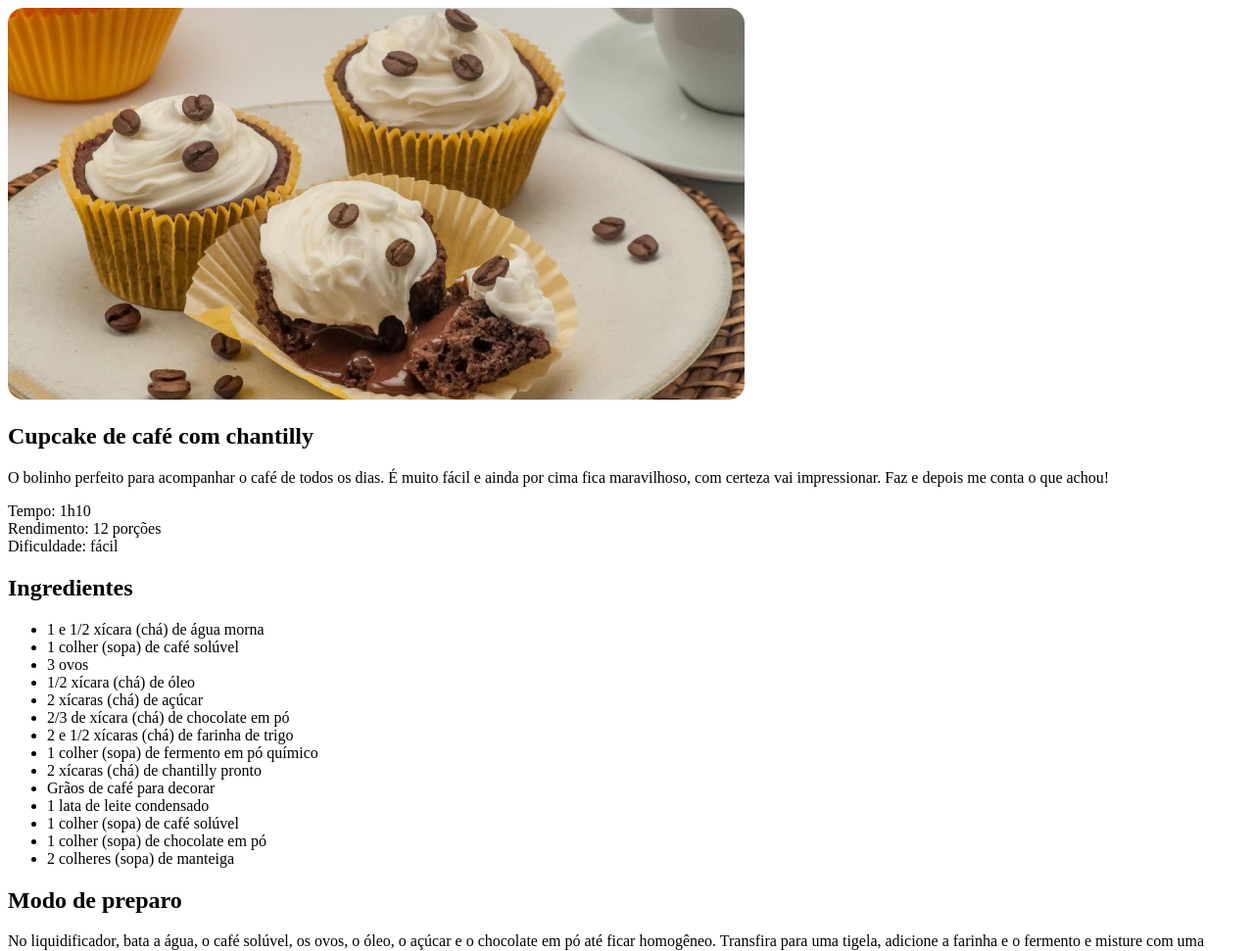
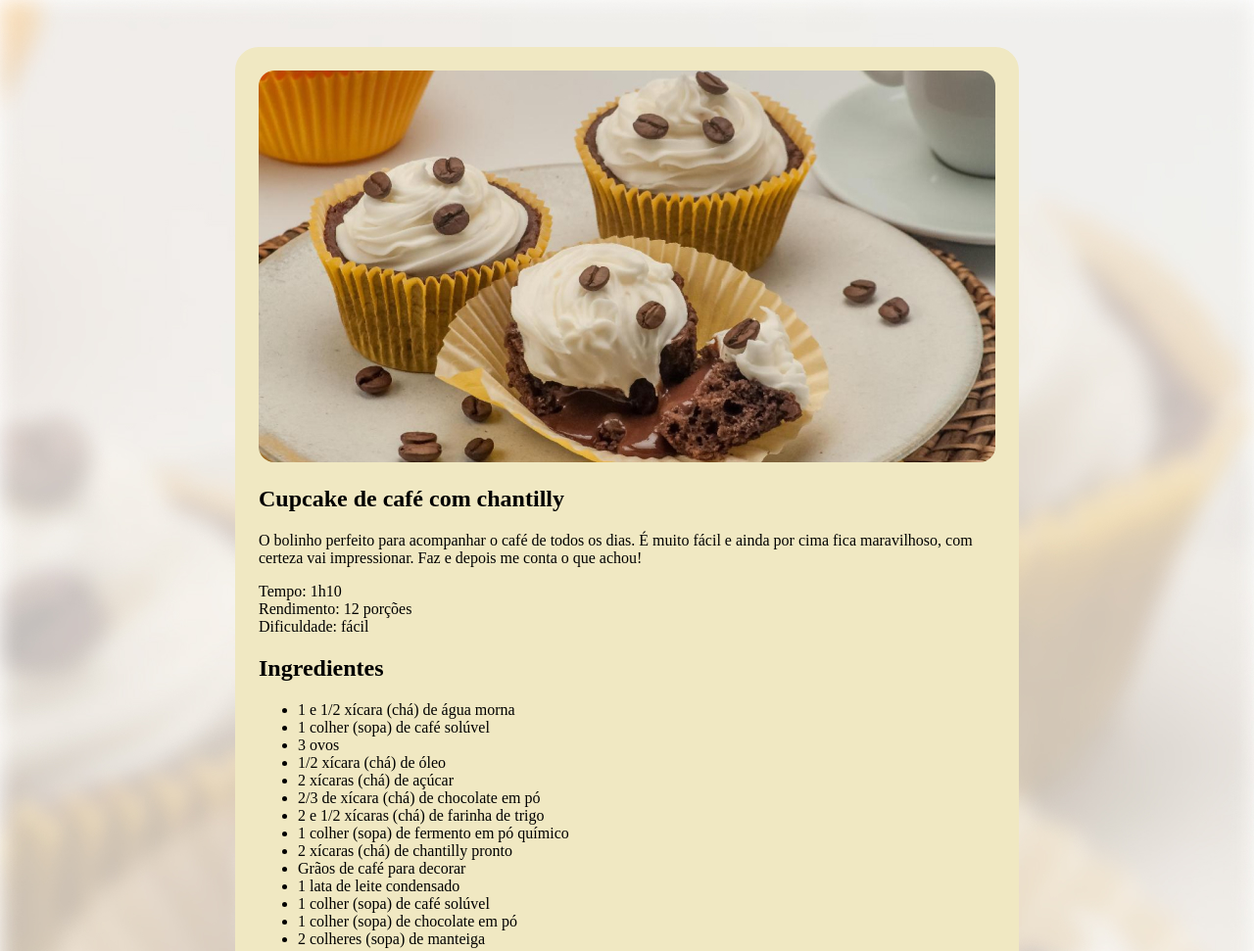
Before and after one commit to Rafael-95/paginaDeReceitas, a plain HTML site: page index.html in a window 1280 px wide. Shown: the top 971 px of the page at 98% size. Drawn offline with Linux system fonts and the light colour scheme.

Commit message:
imagem de fundo; estilo; #page

```diff
--- a/assets/css/style.css
+++ b/assets/css/style.css
@@ -1,3 +1,18 @@
+body {
+    background-image: url(/assets/img/bg-image.jpg);
+    background-size: cover;
+}
+
+#page {
+    box-sizing: border-box;
+    width: 800px;
+    padding: 24px;
+    background-color: #F0E8C2;
+    border-radius: 24px;
+    margin: 48px auto;
+
+}
+
 img {
     border-radius: 16px;
 }
```
